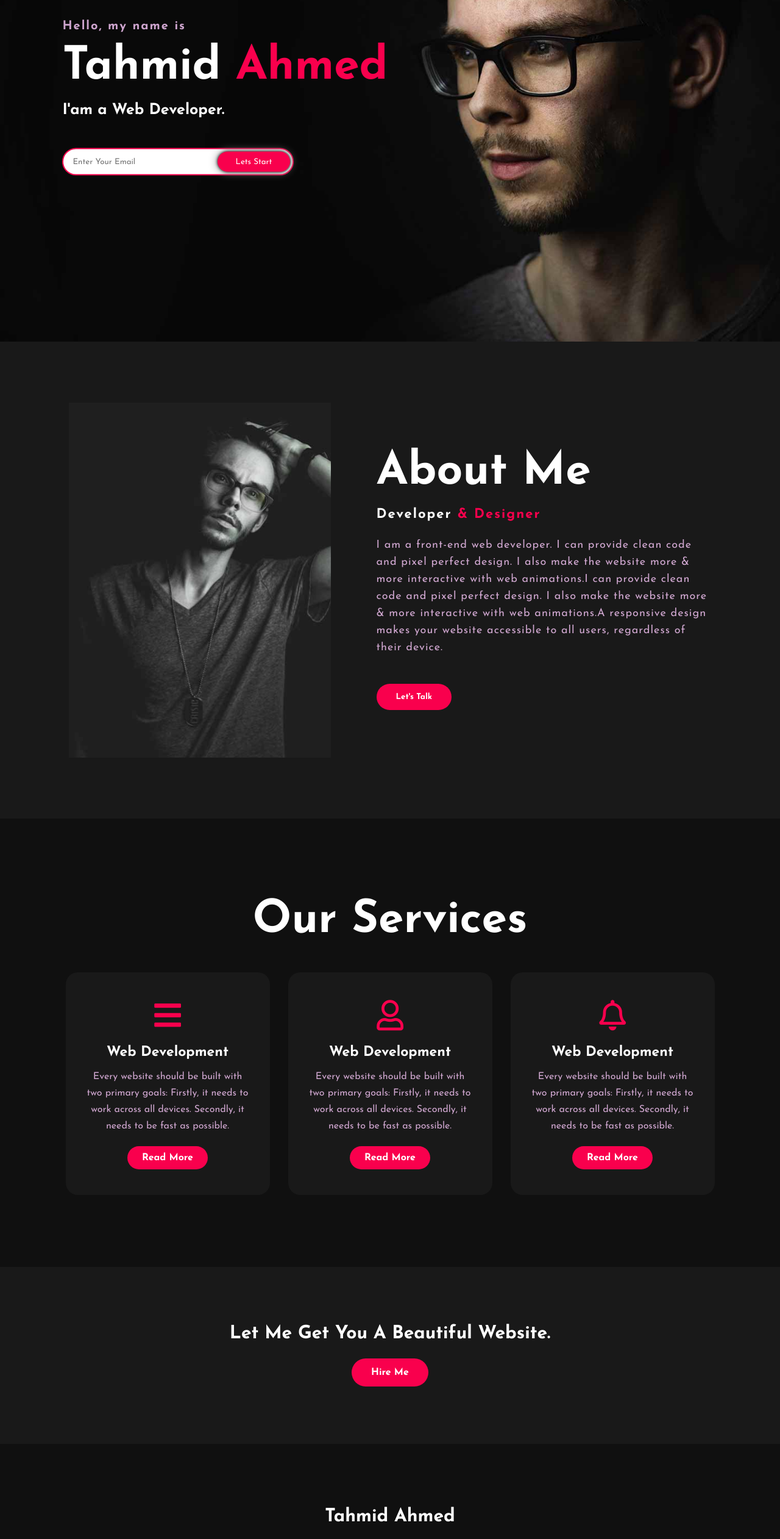
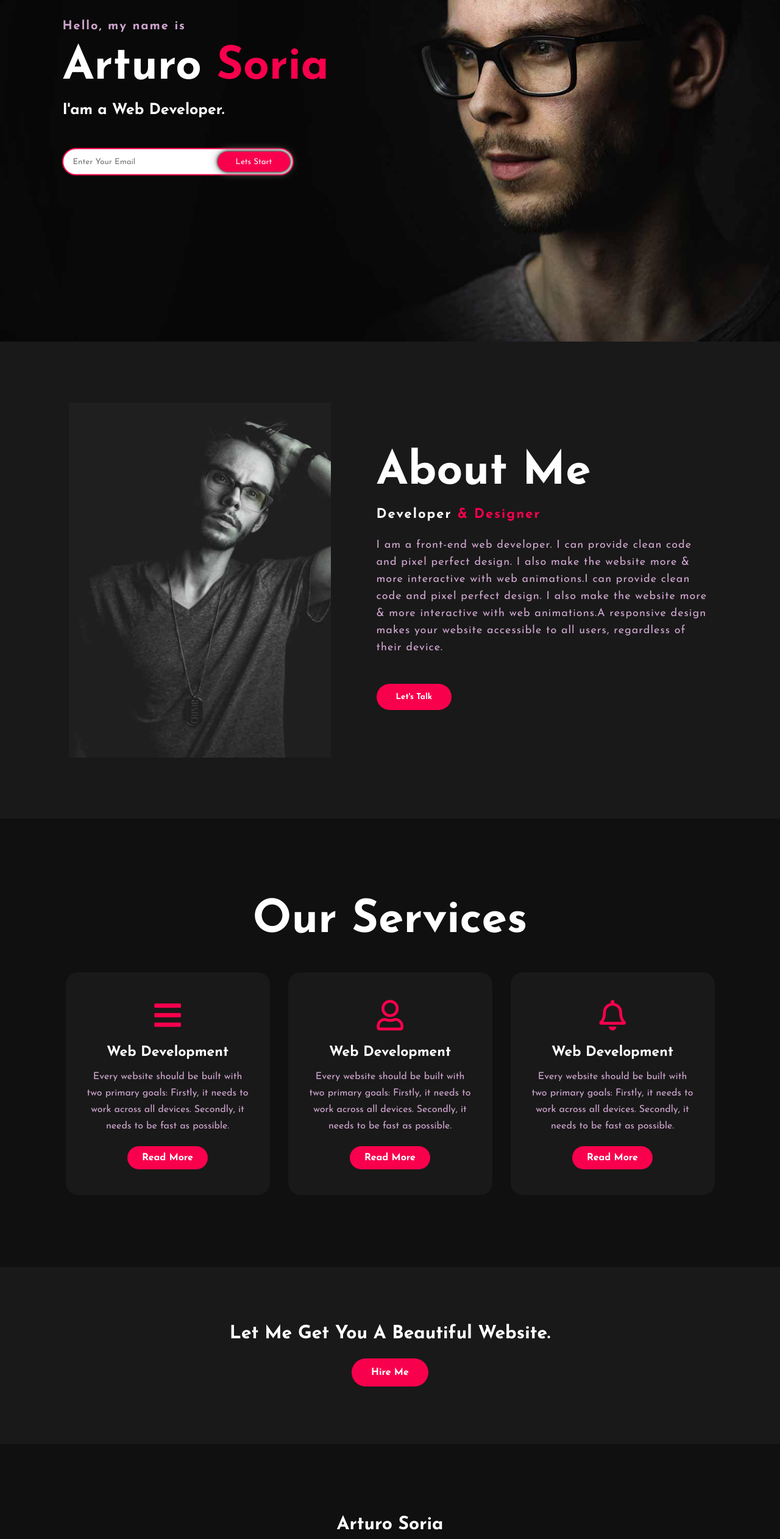
Before and after one commit to artssoria/portfolio-html, a plain HTML site: page index.html in a window 1280 px wide. Shown: the part 240-2763 px from the top of the page at 61% size. Drawn offline with Linux system fonts and the light colour scheme.

Commit message:
segundo commit

```diff
--- a/index.html
+++ b/index.html
@@ -28,7 +28,7 @@
 
 		<div class="content">
 			<h4>Hello, my name is</h4>
-			<h1>Tahmid <span>Ahmed</span></h1>
+			<h1>Arturo <span>Soria</span></h1>
 			<h3>I'am a Web Developer.</h3>
 			<div class="newslatter">
 				<form>
@@ -105,14 +105,14 @@
 
 	<!------footer start--------->
 	<footer>
-		<p>Tahmid Ahmed</p>
-		<p>For more HTML, CSS, and coding tutorial - please click on the link below to subscribe to my channel:</p>
+		<p>Arturo Soria</p>
+		<p>HTML and CSScoding </p>
 		<div class="social">
 			<a href="#"><i class="fab fa-facebook-f"></i></a>
 			<a href="#"><i class="fab fa-instagram"></i></a>
 			<a href="#"><i class="fab fa-dribbble"></i></a>
 		</div>
-		<p class="end">CopyRight By Tahmid Ahmed</p>
+		<p class="end">CopyRight By Arturo Soria</p>
 	</footer>
 </body>
 </html>
```
